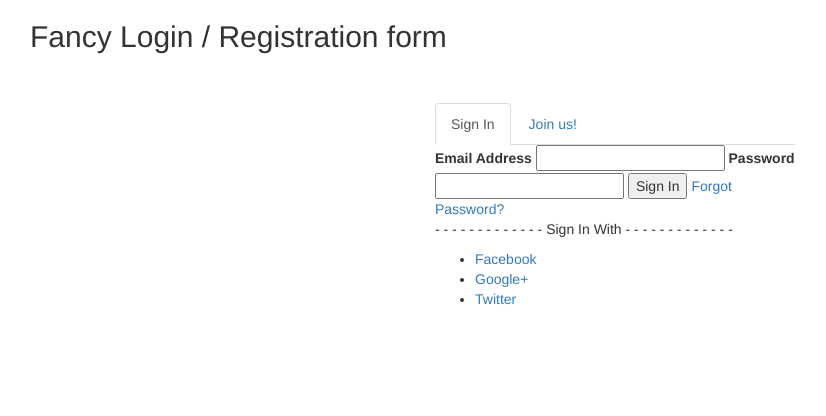
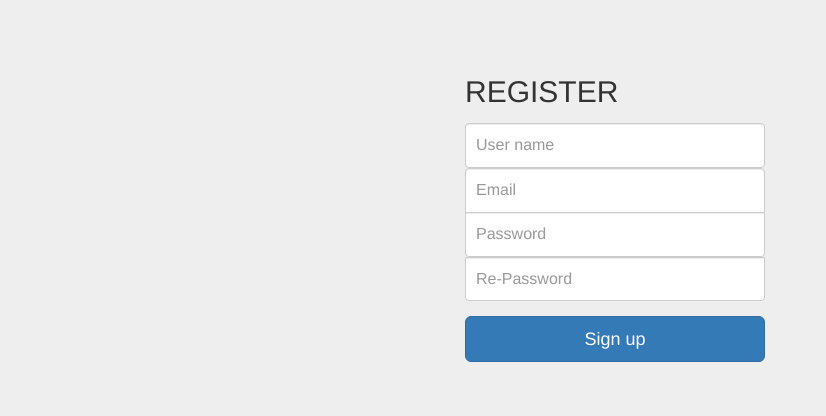
Before and after one commit to tincya/mib-snmp, a Django app: page /register/ in a window 1280 px wide. Shown: the top 416 px of the page, without its empty margins (25-851 px from the left). Run offline with Django 3.2, Linux system fonts and the light colour scheme; some libraries are stand-ins or nearby versions.

```diff
--- a/home/static/home/css/register.css
+++ b/home/static/home/css/register.css
@@ -1,134 +1,46 @@
-/* form */
 body {
-    background: #efefef;
+  padding-top: 40px;
+  padding-bottom: 40px;
+  background-color: #eee;
 }
 
-.form-body {
-    background: #fff;
-    padding: 20px;
+.form-signin {
+  max-width: 330px;
+  padding: 15px;
+  margin: 0 auto;
 }
-
-.login-form {
-    background: rgba(255, 255, 255, 0.8);
-    padding: 20px;
-    border-top: 3px solid #3e4043;
+.form-signin .form-signin-heading,
+.form-signin .checkbox {
+  margin-bottom: 10px;
 }
-
-.innter-form {
-    padding-top: 20px;
+.form-signin .checkbox {
+  font-weight: normal;
 }
-
-.final-login li {
-    width: 50%;
+.form-signin .form-control {
+  position: relative;
+  height: auto;
+  -webkit-box-sizing: border-box;
+     -moz-box-sizing: border-box;
+          box-sizing: border-box;
+  padding: 10px;
+  font-size: 16px;
 }
-
-.nav-tabs {
-    border-bottom: none !important;
+.form-signin .form-control:focus {
+  z-index: 2;
 }
-
-.nav-tabs > li {
-    color: #222 !important;
+.form-signin input[type="email"] {
+  margin-bottom: -1px;
+  border-bottom-right-radius: 0;
+  border-bottom-left-radius: 0;
 }
-
-.nav-tabs > li.active > a, .nav-tabs > li.active > a:hover, .nav-tabs > li.active > a:focus {
-    color: #fff;
-    background-color: #d14d42;
-    border: none !important;
-    border-bottom-color: transparent;
-    border-radius: none !important;
+.form-signin input[type="password"] {
+  border-top-left-radius: 0;
+  border-top-right-radius: 0;
 }
-
-.nav-tabs > li > a {
-    margin-right: 2px;
-    line-height: 1.428571429;
-    border: none !important;
-    border-radius: none !important;
-    text-transform: uppercase;
-    font-size: 16px;
+ul.errorlist {
+  padding:0!important;
 }
-
-.social-login {
-    text-align: center;
-    font-size: 12px;
+ul.errorlist>li {
+  display:block!important;
+  color: red!important;
 }
-
-.social-login p {
-    margin: 15px 0;
-}
-
-.social-login ul {
-    margin: 0;
-    padding: 0;
-    list-style-type: none;
-}
-
-.social-login ul li {
-    width: 33%;
-    float: left;
-    clear: fix;
-}
-
-.social-login ul li a {
-    font-size: 13px;
-    color: #fff;
-    text-decoration: none;
-    padding: 10px 0;
-    display: block;
-}
-
-.social-login ul li:nth-child(1) a {
-    background: #3b5998;
-}
-
-.social-login ul li:nth-child(2) a {
-    background: #e74c3d;
-}
-
-.social-login ul li:nth-child(3) a {
-    background: #3698d9;
-}
-
-.sa-innate-form input[type=text], input[type=password], input[type=file], textarea, select, email {
-    font-size: 13px;
-    padding: 10px;
-    border: 1px solid #ccc;
-    outline: none;
-    width: 100%;
-    margin: 8px 0;
-
-}
-
-.sa-innate-form input[type=submit] {
-    border: 1px solid #e64b3b;
-    background: #e64b3b;
-    color: #fff;
-    padding: 10px 25px;
-    font-size: 14px;
-    margin-top: 5px;
-}
-
-.sa-innate-form input[type=submit]:hover {
-    border: 1px solid #db3b2b;
-    background: #db3b2b;
-    color: #fff;
-}
-
-.sa-innate-form button {
-    border: 1px solid #e64b3b;
-    background: #e64b3b;
-    color: #fff;
-    padding: 10px 25px;
-    font-size: 14px;
-    margin-top: 5px;
-}
-
-.sa-innate-form button:hover {
-    border: 1px solid #db3b2b;
-    background: #db3b2b;
-    color: #fff;
-}
-
-.sa-innate-form p {
-    font-size: 13px;
-    padding-top: 10px;
-}
--- a/home/templates/home/register.html
+++ b/home/templates/home/register.html
@@ -2,6 +2,7 @@
 <html lang="en">
 <head>
     {% load static %}
+    {% load add_attr %}
     <meta charset="UTF-8">
     <title>SignUp</title>
     <link rel="stylesheet" href="https://maxcdn.bootstrapcdn.com/bootstrap/3.3.7/css/bootstrap.min.css"
@@ -10,75 +11,41 @@
     <script src="https://maxcdn.bootstrapcdn.com/bootstrap/3.3.7/js/bootstrap.min.js"
             integrity="sha384-Tc5IQib027qvyjSMfHjOMaLkfuWVxZxUPnCJA7l2mCWNIpG9mGCD8wGNIcPD7Txa"
             crossorigin="anonymous"></script>
-    <link rel="stylesheet" href="{{ static }}">
+    <link rel="stylesheet" href="{% static "home/css/register.css" %}">
 </head>
 <body>
 
-
 <div class="container">
-    <div class="row">
-        <h2>Fancy Login / Registration form</h2>
-    </div>
-</div>
-<br>
-<br>
-<div class="container">
-    <div class="row">
-        <div class="col-md-4 col-md-offset-4">
-            <div class="form-body">
-                <ul class="nav nav-tabs final-login">
-                    <li class="active"><a data-toggle="tab" href="#sectionA">Sign In</a></li>
-                    <li><a data-toggle="tab" href="#sectionB">Join us!</a></li>
-                </ul>
-                <div class="tab-content">
-                    <div id="sectionA" class="tab-pane fade in active">
-                        <div class="innter-form">
-                            <form class="sa-innate-form" method="post">
-                                <label>Email Address</label>
-                                <input type="text" name="username">
-                                <label>Password</label>
-                                <input type="password" name="password">
-                                <button type="submit">Sign In</button>
-                                <a href="">Forgot Password?</a>
-                            </form>
-                        </div>
-                        <div class="social-login">
-                            <p>- - - - - - - - - - - - - Sign In With - - - - - - - - - - - - - </p>
-                            <ul>
-                                <li><a href=""><i class="fa fa-facebook"></i> Facebook</a></li>
-                                <li><a href=""><i class="fa fa-google-plus"></i> Google+</a></li>
-                                <li><a href=""><i class="fa fa-twitter"></i> Twitter</a></li>
-                            </ul>
-                        </div>
-                        <div class="clearfix"></div>
-                    </div>
-                    <div id="sectionB" class="tab-pane fade">
-                        <div class="innter-form">
-                            <form class="sa-innate-form" method="post">
-                                <label>Name</label>
-                                <input type="text" name="username">
-                                <label>Email Address</label>
-                                <input type="text" name="username">
-                                <label>Password</label>
-                                <input type="password" name="password">
-                                <button type="submit">Join now</button>
-                                <p>By clicking Join now, you agree to hifriends's User Agreement, Privacy Policy, and
-                                    Cookie Policy.</p>
-                            </form>
-                        </div>
-                        <div class="social-login">
-                            <p>- - - - - - - - - - - - - Register With - - - - - - - - - - - - - </p>
-                            <ul>
-                                <li><a href=""><i class="fa fa-facebook"></i> Facebook</a></li>
-                                <li><a href=""><i class="fa fa-google-plus"></i> Google+</a></li>
-                                <li><a href=""><i class="fa fa-twitter"></i> Twitter</a></li>
-                            </ul>
-                        </div>
-                    </div>
-                </div>
+    {% if errors %}
+    {% endif %}
+    <form action="" method="POST" class="form-signin">
+        {% csrf_token %}
+        <h2 class="form-signin-heading">REGISTER</h2>
+        <div class="text-danger form-group">{{ errors }}</div>
+        <div class="form-group">
+            <div>
+                <label for="{{ form.user_name.id_for_label }}" class="sr-only">User:</label>
+                {{ form.user_name | add_attr:"class:form-control,placeholder:User name" }}
+                {{ form.user_name.errors }}
+            </div>
+            <div>
+                <label for="{{ form.email.id_for_label }}" class="sr-only">Email:</label>
+                {{ form.email | add_attr:"class:form-control,placeholder:Email" }}
+                {{ form.email.errors }}
+            </div>
+            <div>
+                <label for="{{ form.password.id_for_label }}" class="sr-only">Password:</label>
+                {{ form.password | add_attr:"class:form-control,placeholder:Password" }}
+                {{ form.password.errors }}
+            </div>
+            <div>
+                <label for="{{ form.re_password.id_for_label }}" class="sr-only">Re-Password:</label>
+                {{ form.re_password | add_attr:"class:form-control,placeholder:Re-Password" }}
+                {{ form.re_password.errors }}
             </div>
         </div>
-    </div>
+        <button class="btn btn-lg btn-primary btn-block" type="submit">Sign up</button>
+    </form>
 </div>
 
 </body>
--- /dev/null
+++ b/home/templatetags/add_attr.py
@@ -0,0 +1,18 @@
+from django import template
+
+register = template.Library()
+
+
+@register.filter(name='add_attr')
+def add_attr(field, css):
+    attrs = {}
+    definition = css.split(',')
+
+    for d in definition:
+        if ':' not in d:
+            attrs['class'] = d
+        else:
+            key, val = d.split(':')
+            attrs[key] = val
+
+    return field.as_widget(attrs=attrs)
--- a/home/views.py
+++ b/home/views.py
@@ -35,8 +35,11 @@ class UploadFileForm(forms.Form):
     file2up = forms.FileField()
 
 def pcap(request):
-  if request.method == 'POST':
-    form = UploadFileForm(request.POST, request.FILES)
+  if request.method == 'POST' or request.method == 'PUT':
+    if request.method == 'POST':
+      form = UploadFileForm(request.POST, request.FILES)
+    else:
+      form = UploadFileForm(request.PUT, request.FILES)
     if form.is_valid():
       with open(settings.BASE_DIR+'/upload/'+request.FILES['file2up'].name, 'wb+') as destination:
         for chunk in request.FILES['file2up'].chunks():
@@ -49,21 +52,25 @@ def pcap(request):
 
 
 class UserForm(forms.Form):
-  user = forms.CharField(max_length=100, required=True)
-  email = forms.EmailField(max_length=100)
-  password = forms.CharField(max_length=100, required=True)
-  re_password = forms.CharField(max_length=100, required=True)
+  user_name = forms.CharField(max_length=100, label='user_name', required=True)
+  email = forms.EmailField(max_length=100, label='email')
+  password = forms.CharField(widget=forms.PasswordInput, max_length=100, label='password', required=True)
+  re_password = forms.CharField(widget=forms.PasswordInput, max_length=100, label='re_password', required=True)
 
 def register(req):
   if req.method == 'POST':
     uf = UserForm(req.POST)
     if uf.is_valid() and uf.cleaned_data['password']==uf.cleaned_data['re_password']:
-      user = uf.cleaned_data['user']
+      user_name = uf.cleaned_data['user_name']
       email = uf.cleaned_data['email']
       password = uf.cleaned_data['password']
-      User.objects.create_user(user, email, password)
+      try:
+        User.objects.create_user(user_name, email, password)
+      except:
+        return render(req, 'home/register.html', {'form':uf, 'errors':'Register Fail!'})
+      return render(req, 'home/register.html', {'form':uf, 'registered':True})
   else:
-    uf = UserForm(req.POST)
+    uf = UserForm()
   return render(req, 'home/register.html', {'form':uf})
 def login(req):
   return 0
```
Also changed, not shown: home/templates/home/login.html (added, +38 -0 lines).
